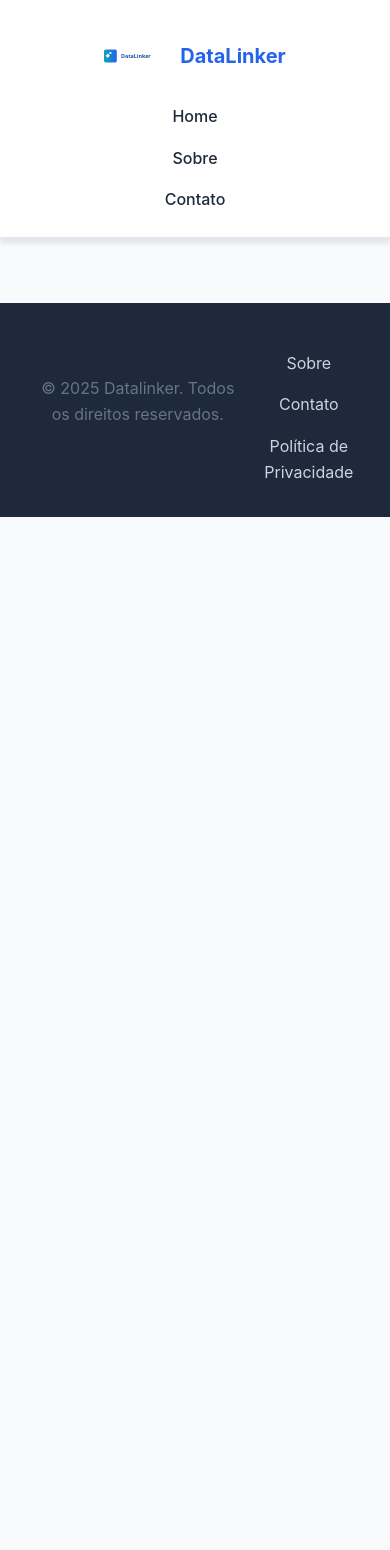
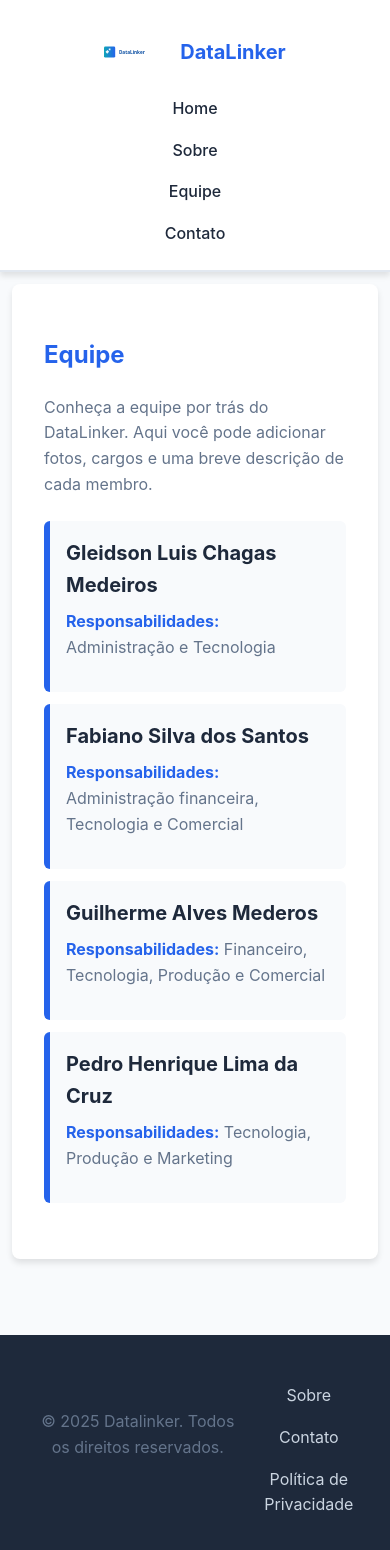
Before and after one commit to cruzp-wq/site-datalinker, a React (Vite) app in the folder datalinker-site/: page /#/team in a window 390 px wide. Before the commit the page ends 844 px from the top, so only its background shows below. Built offline with nearby package versions, Linux system fonts and the light colour scheme.

Commit message:
chore(site): salvar alterações — aumentar logo, adicionar equipe, forçar Home

```diff
--- a/datalinker-site/index.html
+++ b/datalinker-site/index.html
@@ -7,6 +7,18 @@
 </head>
 <body>
     <div id="root"></div>
+    <!-- Garantir que, se não houver hash na URL, a aplicação use a rota Home (/#/) -->
+    <script>
+        (function() {
+            try {
+                if (!location.hash || location.hash === '') {
+                    location.replace(location.pathname + location.search + '#/');
+                }
+            } catch (e) {
+                console.error(e);
+            }
+        })();
+    </script>
     <script type="module" src="/src/main.tsx"></script>
 </body>
 </html>
--- a/datalinker-site/src/App.tsx
+++ b/datalinker-site/src/App.tsx
@@ -3,6 +3,7 @@
 import Home from './pages/Home';
 import About from './pages/About';
 import Contact from './pages/Contact';
+import Team from './pages/Team';
 import Header from './components/Header';
 import Footer from './components/Footer';
 import './styles/global.css';
@@ -14,6 +15,7 @@
             <Routes>
                 <Route path="/" element={<Home />} />
                 <Route path="/about" element={<About />} />
+                <Route path="/team" element={<Team />} />
                 <Route path="/contact" element={<Contact />} />
             </Routes>
             <Footer />
--- a/datalinker-site/src/components/Header.tsx
+++ b/datalinker-site/src/components/Header.tsx
@@ -5,7 +5,7 @@
     return (
         <header className="header">
             <div className="header-content">
-                <div style={{ display: 'flex', alignItems: 'center', gap: 12 }}>
+                <div style={{ display: 'flex', alignItems: 'center', gap: 20 }}>
                     <img src="/site-datalinker/logo.svg" alt="DataLinker" className="site-logo" />
                     <span style={{ fontSize: '1.25rem', fontWeight: 700, color: 'var(--primary-color)' }}>DataLinker</span>
                 </div>
@@ -13,6 +13,7 @@
                     <ul>
                         <li><Link to="/">Home</Link></li>
                         <li><Link to="/about">Sobre</Link></li>
+                        <li><Link to="/team">Equipe</Link></li>
                         <li><Link to="/contact">Contato</Link></li>
                     </ul>
                 </nav>
--- /dev/null
+++ b/datalinker-site/src/pages/Team.tsx
@@ -0,0 +1,36 @@
+import React from 'react';
+
+const Team: React.FC = () => {
+    return (
+        <main>
+            <div className="about-content">
+                <h1>Equipe</h1>
+                <p>Conheça a equipe por trás do DataLinker. Aqui você pode adicionar fotos, cargos e uma breve descrição de cada membro.</p>
+
+                <div className="values-list">
+                    <div className="value-item" style={{ padding: 16 }}>
+                        <h3 style={{ margin: 0 }}>Gleidson Luis Chagas Medeiros</h3>
+                        <p style={{ marginTop: 8, color: 'var(--text-light)' }}><strong>Responsabilidades:</strong> Administração e Tecnologia</p>
+                    </div>
+
+                    <div className="value-item" style={{ padding: 16 }}>
+                        <h3 style={{ margin: 0 }}>Fabiano Silva dos Santos</h3>
+                        <p style={{ marginTop: 8, color: 'var(--text-light)' }}><strong>Responsabilidades:</strong> Administração financeira, Tecnologia e Comercial</p>
+                    </div>
+
+                    <div className="value-item" style={{ padding: 16 }}>
+                        <h3 style={{ margin: 0 }}>Guilherme Alves Mederos</h3>
+                        <p style={{ marginTop: 8, color: 'var(--text-light)' }}><strong>Responsabilidades:</strong> Financeiro, Tecnologia, Produção e Comercial</p>
+                    </div>
+
+                    <div className="value-item" style={{ padding: 16 }}>
+                        <h3 style={{ margin: 0 }}>Pedro Henrique Lima da Cruz</h3>
+                        <p style={{ marginTop: 8, color: 'var(--text-light)' }}><strong>Responsabilidades:</strong> Tecnologia, Produção e Marketing</p>
+                    </div>
+                </div>
+            </div>
+        </main>
+    );
+};
+
+export default Team;
--- a/datalinker-site/src/styles/global.css
+++ b/datalinker-site/src/styles/global.css
@@ -63,8 +63,9 @@
 }
 
 .site-logo {
-    width: 64px;
-    height: 64px;
+    /* usar altura fixa e largura automática para preservar proporção do SVG */
+    height: 128px;
+    width: auto;
     display: block;
 }
 
@@ -566,6 +567,12 @@
         text-align: center;
     }
 
+    /* reduzir logo em telas médias */
+    .site-logo {
+        width: 96px;
+        height: 96px;
+    }
+
     .header nav ul {
         gap: 1rem;
         flex-direction: column;
@@ -613,6 +620,12 @@
 @media (max-width: 480px) {
     .header h1 {
         font-size: 1.25rem;
+    }
+
+    /* logo ainda menor em dispositivos muito pequenos */
+    .site-logo {
+        width: 56px;
+        height: 56px;
     }
 
     main {
```
Also changed, not shown: datalinker-site/public/index.html (+14 -0 lines).
